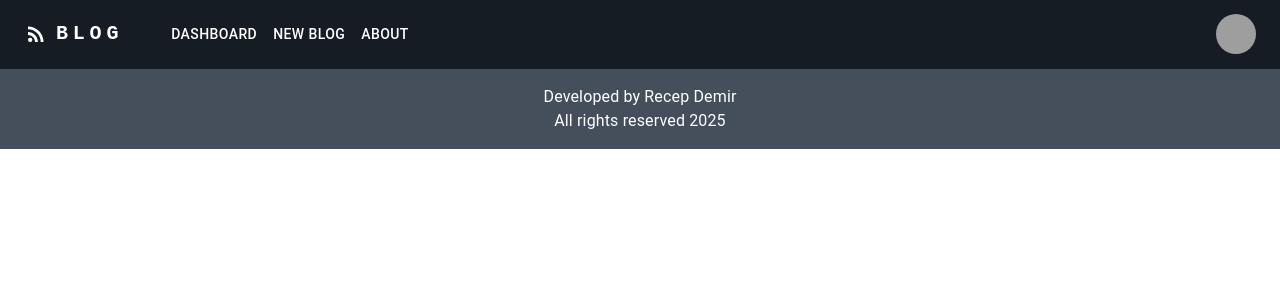
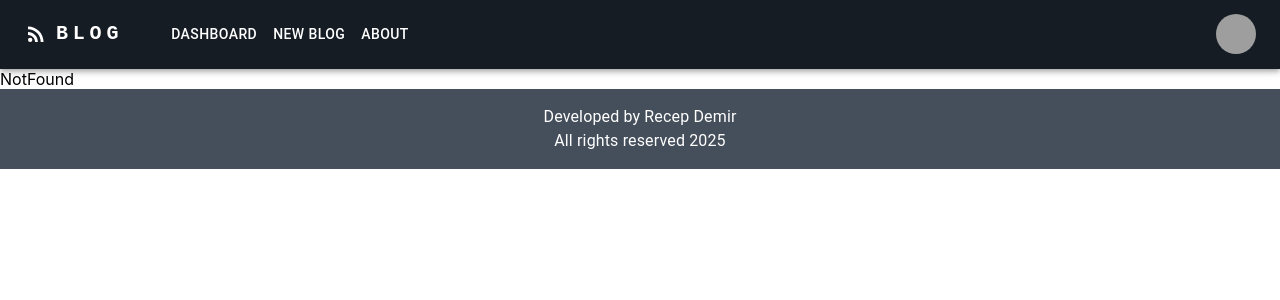
Before and after one commit to recep-demir/milestone-blog-app, a React (Vite) app: page /newblog in a window 1280 px wide. Shown: the top 300 px of the page. Built offline with nearby package versions, Linux system fonts and the light colour scheme; grey boxes are pictures that could not be loaded.

Commit message:
edit approuter

```diff
--- a/src/router/AppRouter.jsx
+++ b/src/router/AppRouter.jsx
@@ -8,6 +8,8 @@ import Footer from "../components/Footer";
 import Register from "../pages/Register";
 import Login from "../pages/Login";
 import Profile from "../pages/Profile";
+import NotFound from "../pages/NotFound";
+import Detail from "../pages/Detail";
 
 const AppRouter = () => {
   return (
@@ -22,9 +24,11 @@ const AppRouter = () => {
         <Route path="" element = {<PrivateRouter/>}>
           <Route path="/profile" element={<Profile/>} />
           <Route path="/new-blog" element={<NewBlog/>} />
+          <Route path="/detail" element={<Detail/>} />
 
 
         </Route>
+        <Route path="*" element={<NotFound/>} />
 
 
 
```
